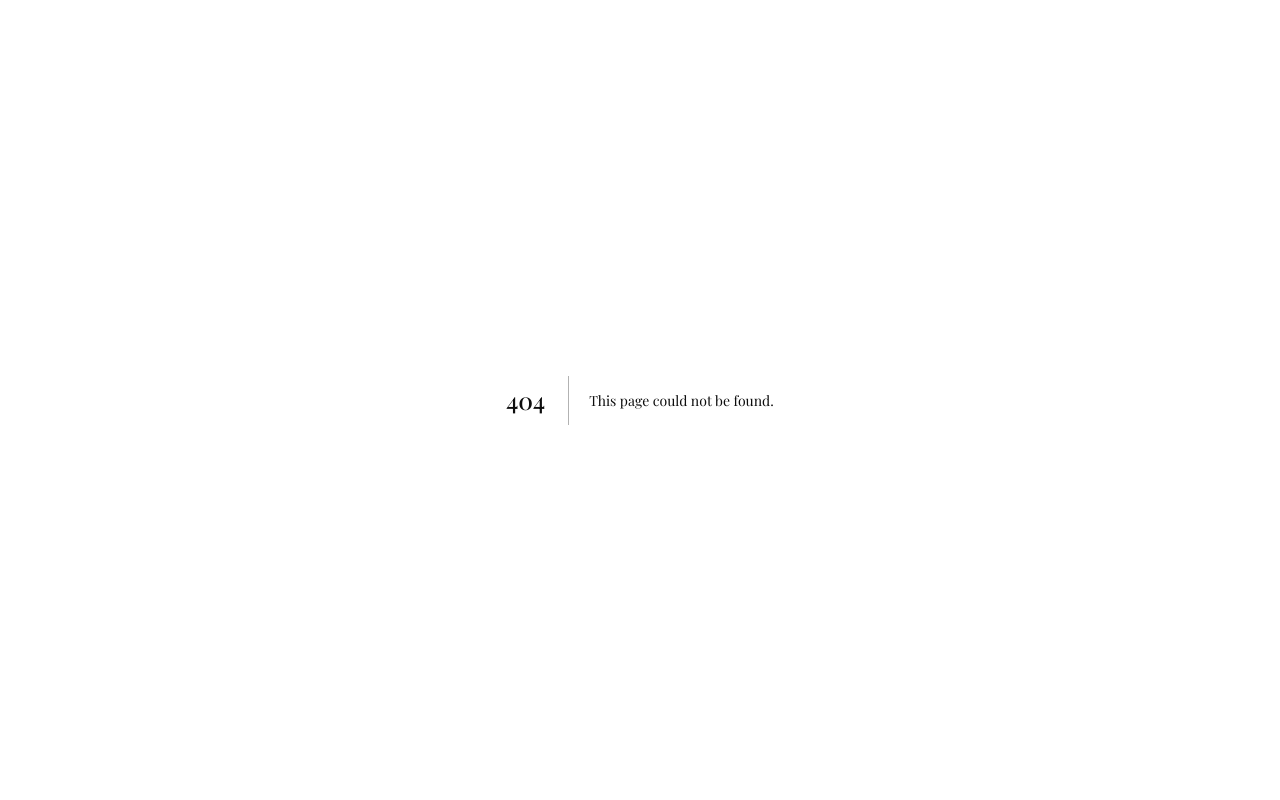
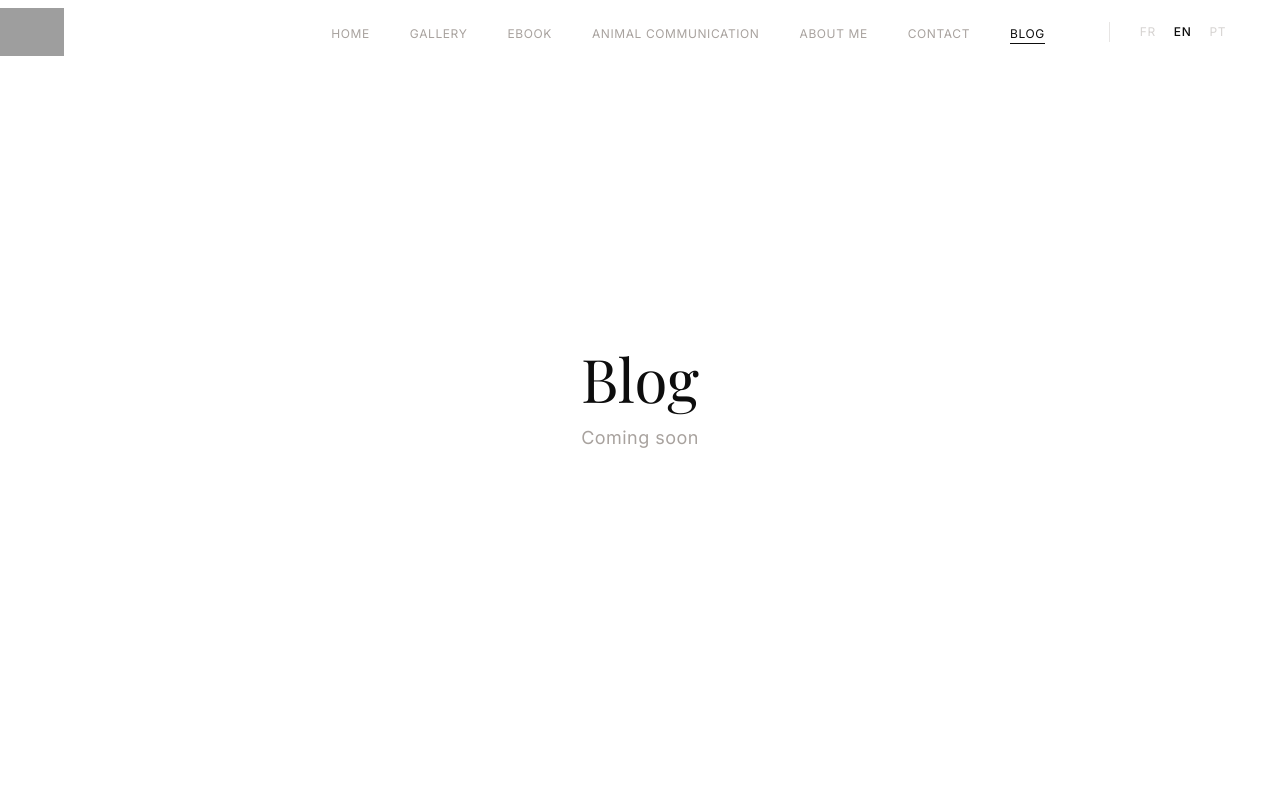
Before and after one commit to jflpro/clc_portfolio, a Next.js app: page /en/blog in a window 1280 px wide. Before the commit this address had no page. Shown: the top 800 px of the page. Built offline with nearby package versions, Linux system fonts and the light colour scheme; grey boxes are pictures that could not be loaded.

Commit message:
add blog page with coming soon and nav link

```diff
--- /dev/null
+++ b/app/[locale]/blog/page.tsx
@@ -0,0 +1,28 @@
+import { getTranslations } from 'next-intl/server'
+import { useTranslations } from 'next-intl'
+import Navbar from '@/components/ui/Navbar'
+import Footer from '@/components/ui/Footer'
+
+export async function generateMetadata({ params: { locale } }: { params: { locale: string } }) {
+  const t = await getTranslations({ locale, namespace: 'Metadata' })
+  return {
+    title: t('blogTitle'),
+    description: t('blogDesc'),
+  }
+}
+
+export default function BlogPage({ params: { locale } }: { params: { locale: string } }) {
+  const t = useTranslations('BlogPage')
+  return (
+    <>
+      <Navbar />
+      <main className="relative min-h-[100dvh] bg-white flex items-center justify-center">
+        <div className="text-center px-6">
+          <h1 className="font-serif text-5xl md:text-6xl text-charcoal mb-4">{t('titre')}</h1>
+          <p className="text-stone-400 text-lg tracking-wide">{t('comingSoon')}</p>
+        </div>
+      </main>
+      <Footer />
+    </>
+  )
+}
--- a/components/ui/Navbar.tsx
+++ b/components/ui/Navbar.tsx
@@ -22,6 +22,7 @@ export default function Navbar() {
     { href: `/${locale}/animale`, label: t('animale') },
     { href: `/${locale}/a-propos`, label: t('aPropos') },
     { href: `/${locale}/contact`, label: t('contact') },
+    { href: `/${locale}/blog`, label: t('blog') },
   ]
 
   useEffect(() => {
--- a/messages/en.json
+++ b/messages/en.json
@@ -6,6 +6,7 @@
     "animale": "Animal communication",
     "aPropos": "About me",
     "contact": "Contact",
+    "blog": "Blog",
     "logoAria": "CLC — Back to home",
     "menuOpen": "Open menu",
     "menuClose": "Close menu"
@@ -122,6 +123,10 @@
     "titre": "Ebook",
     "comingSoon": "Coming soon"
   },
+  "BlogPage": {
+    "titre": "Blog",
+    "comingSoon": "Coming soon"
+  },
   "Lightbox": {
     "imageAria": "Image {current} of {total}",
     "close": "Close",
@@ -142,6 +147,8 @@
     "contactDesc": "Contact CLC for a window painting project, a custom artistic creation or any other request.",
     "ebookTitle": "Ebook",
     "ebookDesc": "Ebook coming soon",
+    "blogTitle": "Blog",
+    "blogDesc": "Blog coming soon",
     "siteTitle": "CLC — Artist | Window Painting & Artistic Creations",
     "siteDesc": "CLC is an artist specialized in window painting, artistic creations on glass surfaces and animal communication. A universe of purity, sensitivity and sophistication.",
     "ogTitle": "CLC — Artist | Window Painting",
--- a/messages/fr.json
+++ b/messages/fr.json
@@ -6,6 +6,7 @@
     "animale": "Communication animale",
     "aPropos": "À propos de moi",
     "contact": "Contact",
+    "blog": "Blog",
     "logoAria": "CLC — Retour à l'accueil",
     "menuOpen": "Ouvrir le menu",
     "menuClose": "Fermer le menu"
@@ -122,6 +123,10 @@
     "titre": "Ebook",
     "comingSoon": "Coming soon"
   },
+  "BlogPage": {
+    "titre": "Blog",
+    "comingSoon": "Coming soon"
+  },
   "Lightbox": {
     "imageAria": "Image {current} sur {total}",
     "close": "Fermer",
@@ -142,6 +147,8 @@
     "contactDesc": "Contactez CLC pour un projet de peinture sur vitrines, une création artistique sur mesure ou toute autre demande.",
     "ebookTitle": "Ebook",
     "ebookDesc": "Ebook à venir",
+    "blogTitle": "Blog",
+    "blogDesc": "Blog à venir",
     "siteTitle": "CLC — Artiste | Peinture sur Vitrines & Créations Artistiques",
     "siteDesc": "CLC est une artiste spécialisée en peinture sur vitrines, créations artistiques sur surfaces vitrées et communication animale. Un univers de pureté, sensibilité et sophistication.",
     "ogTitle": "CLC — Artiste | Peinture sur Vitrines",
--- a/messages/pt.json
+++ b/messages/pt.json
@@ -6,6 +6,7 @@
     "animale": "Comunicação animal",
     "aPropos": "Sobre mim",
     "contact": "Contacto",
+    "blog": "Blog",
     "logoAria": "CLC — Voltar ao início",
     "menuOpen": "Abrir menu",
     "menuClose": "Fechar menu"
@@ -120,7 +121,11 @@
   },
   "EbookPage": {
     "titre": "Ebook",
-    "comingSoon": "Em breve"
+    "comingSoon": "Coming soon"
+  },
+  "BlogPage": {
+    "titre": "Blog",
+    "comingSoon": "Coming soon"
   },
   "Lightbox": {
     "imageAria": "Imagem {current} de {total}",
@@ -142,6 +147,8 @@
     "contactDesc": "Contacte a CLC para um projeto de pintura em vitrines, uma criação artística personalizada ou qualquer outro pedido.",
     "ebookTitle": "Ebook",
     "ebookDesc": "Ebook em breve",
+    "blogTitle": "Blog",
+    "blogDesc": "Blog em breve",
     "siteTitle": "CLC — Artista | Pintura em Vitrines & Criações Artísticas",
     "siteDesc": "A CLC é uma artista especializada em pintura em vitrines, criações artísticas em superfícies de vidro e comunicação animal. Um universo de pureza, sensibilidade e sofisticação.",
     "ogTitle": "CLC — Artista | Pintura em Vitrines",
```
